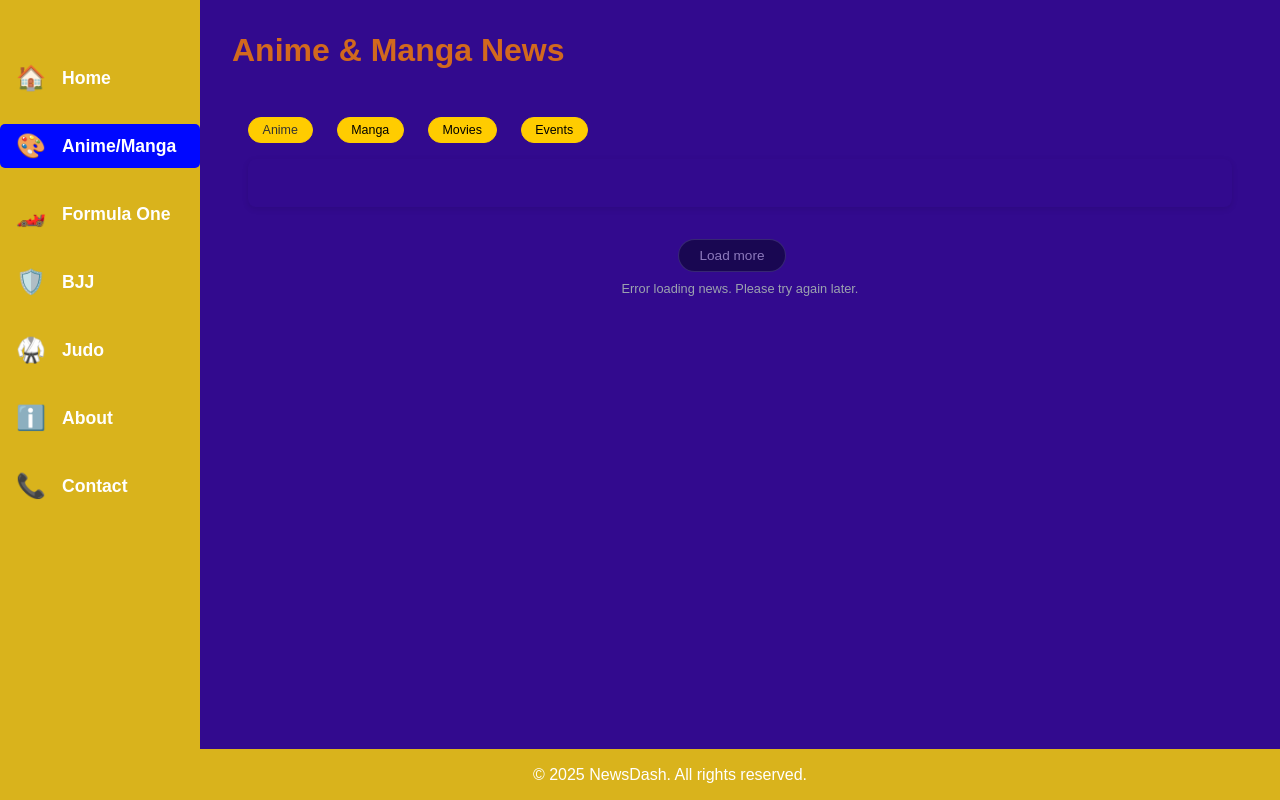
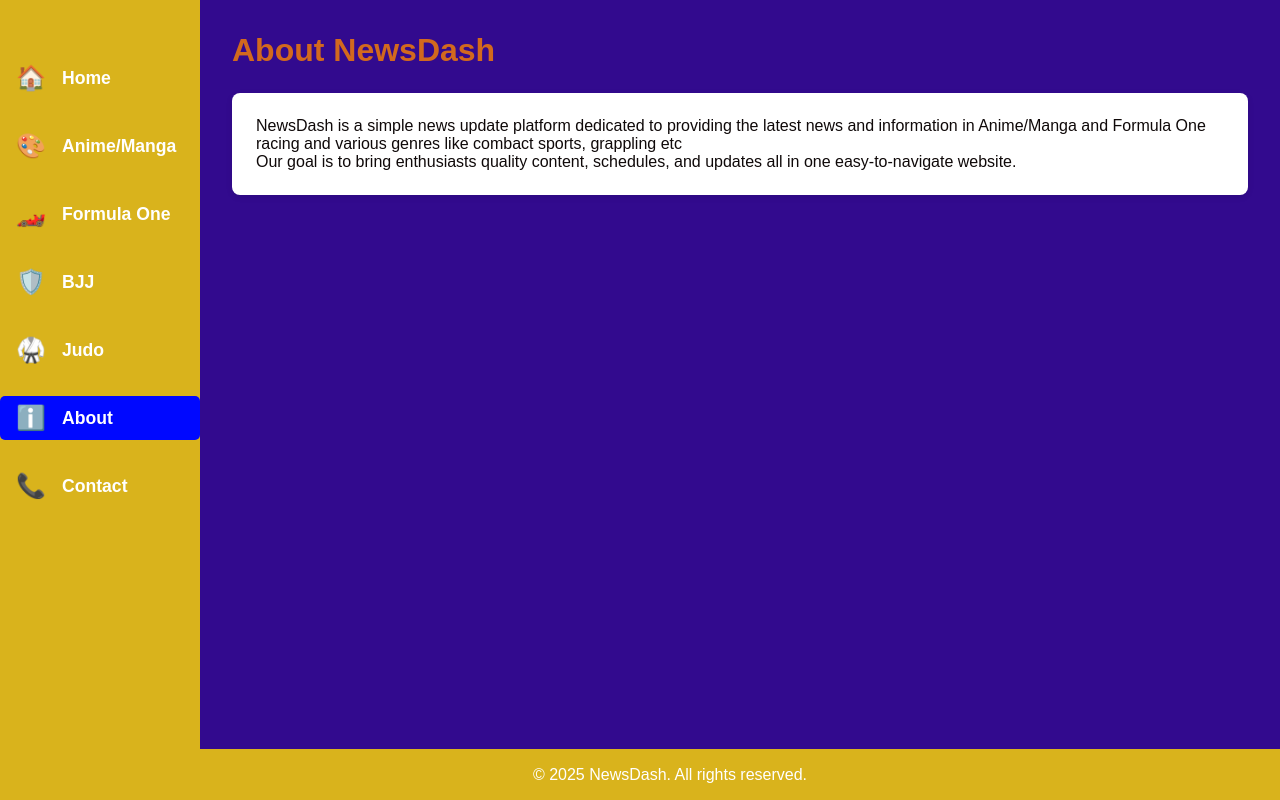
Before and after one commit to Atharav-Mahajan-012/NewsDash, a plain HTML site: page about.html in a window 1280 px wide. Drawn offline with Linux system fonts and the light colour scheme; no server answers.

Commit message:
Update about.html

```diff
--- a/about.html
+++ b/about.html
@@ -3,59 +3,34 @@
 <head>
   <meta charset="UTF-8" />
   <meta name="viewport" content="width=device-width, initial-scale=1" />
-  <title>NewsDash - Anime & Manga</title>
+  <title>NewsDash - About</title>
   <link rel="stylesheet" href="styles.css" />
 </head>
-<body style="background-color: #320a8e;">
+<body>
   <div class="sidebar">
     <nav>
       <ul>
         <li><a href="home.html"><span class="icon">🏠</span><span class="label">Home</span></a></li>
-        <li><a href="anime.html" class="active"><span class="icon">🎨</span><span class="label">Anime/Manga</span></a></li>
+        <li><a href="anime.html"><span class="icon">🎨</span><span class="label">Anime/Manga</span></a></li>
         <li><a href="f1.html"><span class="icon">🏎️</span><span class="label">Formula One</span></a></li>
         <li><a href="bjj.html"><span class="icon">🛡️</span><span class="label">BJJ</span></a></li>
         <li><a href="judo.html"><span class="icon">🥋</span><span class="label">Judo</span></a></li>
-        <li><a href="about.html"><span class="icon">ℹ️</span><span class="label">About</span></a></li>
+        <li><a href="about.html" class="active"><span class="icon">ℹ️</span><span class="label">About</span></a></li>
         <li><a href="contact.html"><span class="icon">📞</span><span class="label">Contact</span></a></li>
       </ul>
     </nav>
   </div>
 
   <div class="content">
-    <header><h1 style ="color:chocolate">Anime & Manga News</h1></header>
+    <header><h1  style ="color:chocolate">About NewsDash</h1></header>
 
-     <main class="page">
-    <header class="section-header">
-      <div class="section-filters">
-        <button class="chip active" data-section-chip="anime">Anime</button>
-        <button class="chip" data-section-chip="manga">Manga</button>
-        <button class="chip" data-section-chip="movies">Movies</button>
-        <button class="chip" data-section-chip="events">Events</button>
-      </div>
-    </header>
+    <main>
+      <section>
+        <p>NewsDash is a simple news update platform dedicated to providing the latest news and information in Anime/Manga and Formula One racing and various genres like combact sports, grappling etc</p>
+        <p>Our goal is to bring enthusiasts quality content, schedules, and updates all in one easy-to-navigate website.</p>
+      </section>
+    </main>
 
-    <section class="cards-grid" data-news-cards></section>
-
-    <div class="actions-row">
-      <button class="button" data-load-more>Load more</button>
-    </div>
-    <p class="status-text" data-news-status></p>
-  </main>
-<script src="script.js"></script>
-  <script>
-    document.addEventListener("DOMContentLoaded", () => {
-      initTopicPage({
-        topicName: "Anime",
-        baseQuery: "anime OR manga",
-        sections: [
-          { id: "anime", label: "Anime", query: "anime" },
-          { id: "manga", label: "Manga", query: "manga" },
-          { id: "movies", label: "Movies", query: "anime movies OR anime film" },
-          { id: "events", label: "Events", query: "anime convention OR anime event" }
-        ]
-      });
-    });
-  </script>
     <footer>
       <p style="color:white">&copy; 2025 NewsDash. All rights reserved.</p>
     </footer>
```
